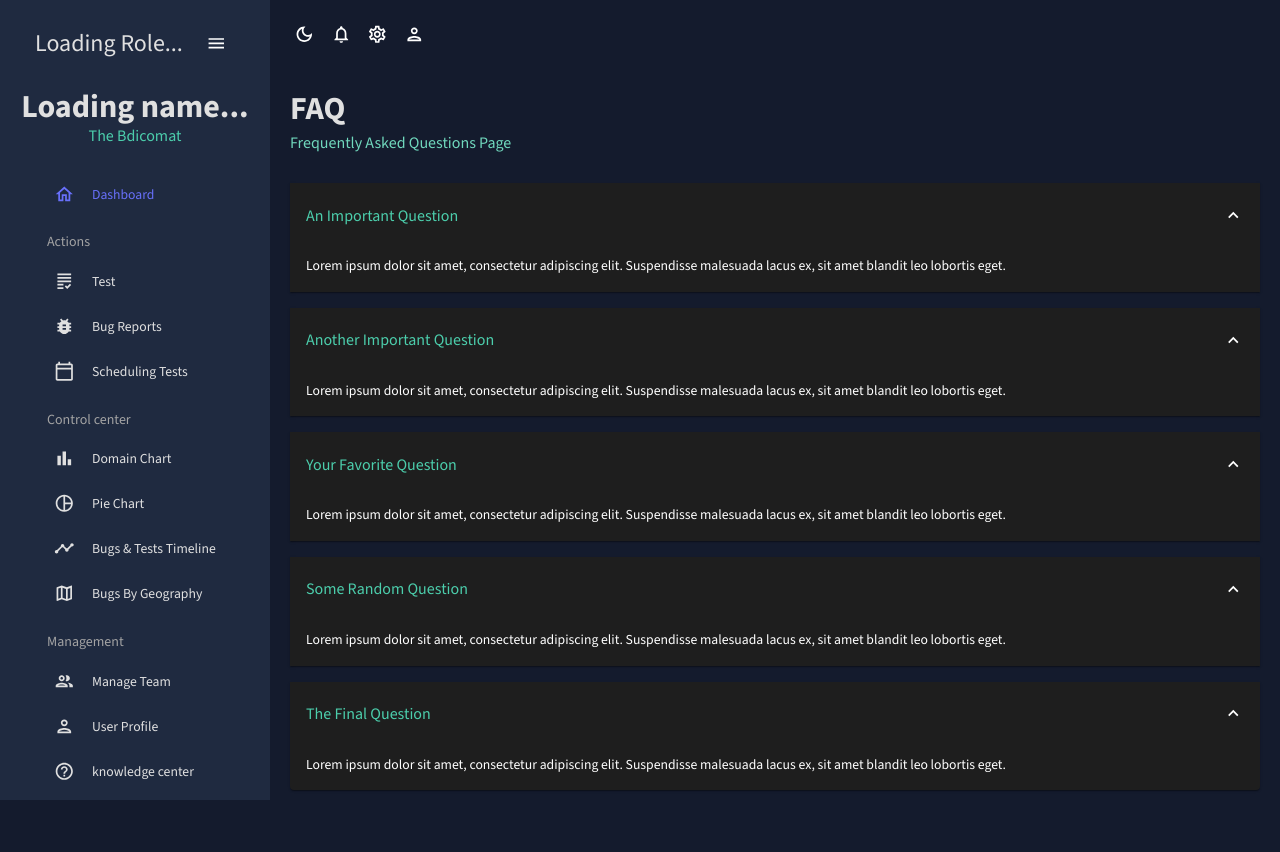
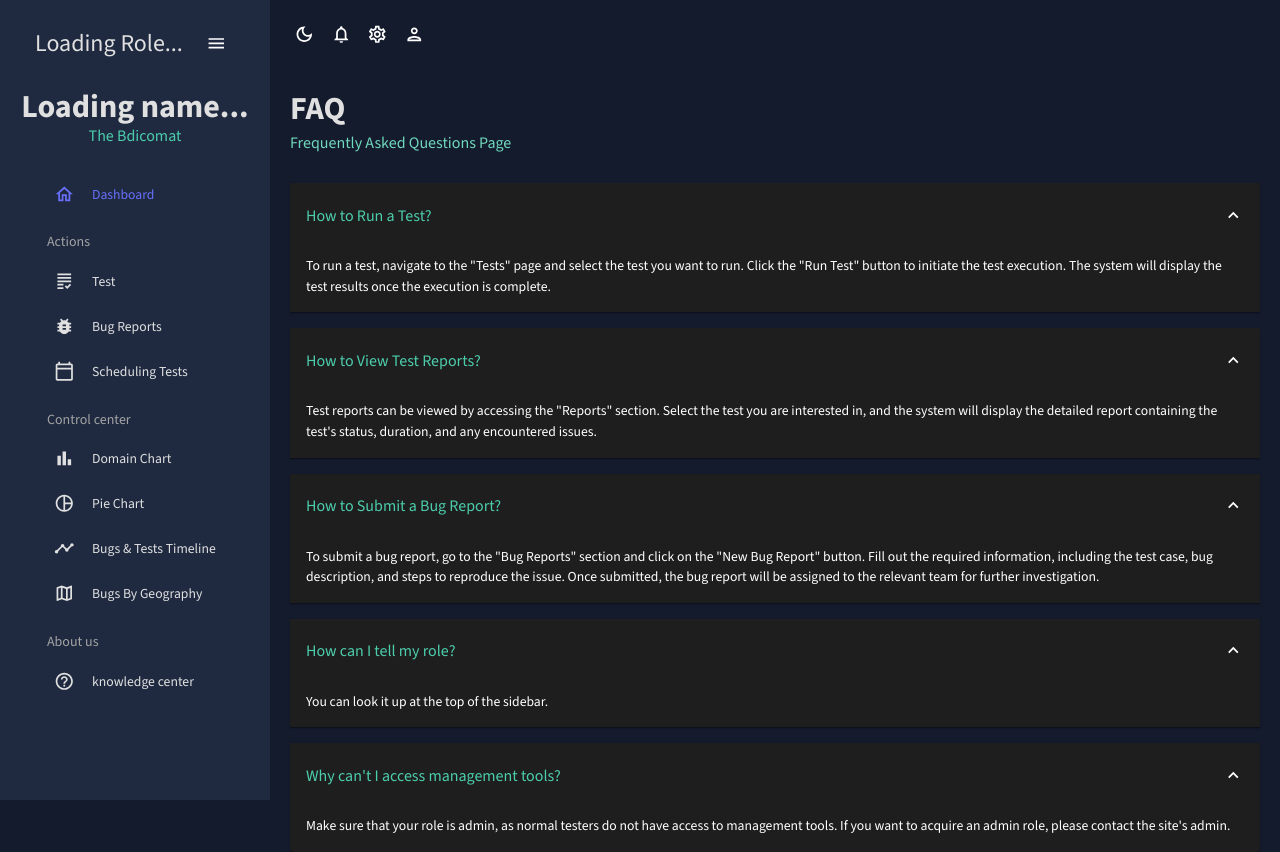
Before and after one commit to Avikai-Soria/Bdicomat, a React (Vite) app in the folder QA_Dashboard/: page /faq in a window 1280 px wide. Before the commit the page ends 800 px from the top, so only its background shows below. Built offline with nearby package versions, Linux system fonts and the light colour scheme; no server answers; sample sign-in values are in the browser's storage.

Commit message:
Updated sidebar and FAQ

```diff
--- a/QA_Dashboard/src/components/main_page/layout/FAQ.jsx
+++ b/QA_Dashboard/src/components/main_page/layout/FAQ.jsx
@@ -17,65 +17,66 @@ const FAQ = () => {
       <Accordion defaultExpanded>
         <AccordionSummary expandIcon={<ExpandMoreIcon />}>
           <Typography color={colors.greenAccent[500]} variant="h5">
-            An Important Question
+            How to Run a Test?
           </Typography>
         </AccordionSummary>
         <AccordionDetails>
           <Typography>
-            Lorem ipsum dolor sit amet, consectetur adipiscing elit. Suspendisse
-            malesuada lacus ex, sit amet blandit leo lobortis eget.
+            To run a test, navigate to the "Tests" page and select the test you want to run.
+            Click the "Run Test" button to initiate the test execution.
+            The system will display the test results once the execution is complete.
           </Typography>
         </AccordionDetails>
       </Accordion>
       <Accordion defaultExpanded>
         <AccordionSummary expandIcon={<ExpandMoreIcon />}>
           <Typography color={colors.greenAccent[500]} variant="h5">
-            Another Important Question
+            How to View Test Reports?
           </Typography>
         </AccordionSummary>
         <AccordionDetails>
           <Typography>
-            Lorem ipsum dolor sit amet, consectetur adipiscing elit. Suspendisse
-            malesuada lacus ex, sit amet blandit leo lobortis eget.
+            Test reports can be viewed by accessing the "Reports" section.
+            Select the test you are interested in, and the system will display the detailed report containing the test's status, duration, and any encountered issues.
           </Typography>
         </AccordionDetails>
       </Accordion>
       <Accordion defaultExpanded>
         <AccordionSummary expandIcon={<ExpandMoreIcon />}>
           <Typography color={colors.greenAccent[500]} variant="h5">
-            Your Favorite Question
+            How to Submit a Bug Report?
           </Typography>
         </AccordionSummary>
         <AccordionDetails>
           <Typography>
-            Lorem ipsum dolor sit amet, consectetur adipiscing elit. Suspendisse
-            malesuada lacus ex, sit amet blandit leo lobortis eget.
+            To submit a bug report, go to the "Bug Reports" section and click on the "New Bug Report" button.
+            Fill out the required information, including the test case, bug description, and steps to reproduce the issue.
+            Once submitted, the bug report will be assigned to the relevant team for further investigation.
           </Typography>
         </AccordionDetails>
       </Accordion>
       <Accordion defaultExpanded>
         <AccordionSummary expandIcon={<ExpandMoreIcon />}>
           <Typography color={colors.greenAccent[500]} variant="h5">
-            Some Random Question
+            How can I tell my role?
           </Typography>
         </AccordionSummary>
         <AccordionDetails>
           <Typography>
-            Lorem ipsum dolor sit amet, consectetur adipiscing elit. Suspendisse
-            malesuada lacus ex, sit amet blandit leo lobortis eget.
+            You can look it up at the top of the sidebar.
           </Typography>
         </AccordionDetails>
       </Accordion>
       <Accordion defaultExpanded>
         <AccordionSummary expandIcon={<ExpandMoreIcon />}>
           <Typography color={colors.greenAccent[500]} variant="h5">
-            The Final Question
+            Why can't I access management tools?
           </Typography>
         </AccordionSummary>
         <AccordionDetails>
           <Typography>
-            Lorem ipsum dolor sit amet, consectetur adipiscing elit. Suspendisse
-            malesuada lacus ex, sit amet blandit leo lobortis eget.
+            Make sure that your role is admin, as normal testers do not have access to management tools.
+            If you want to acquire an admin role, please contact the site's admin.
           </Typography>
         </AccordionDetails>
       </Accordion>
--- a/QA_Dashboard/src/components/main_page/layout/Sidebar.jsx
+++ b/QA_Dashboard/src/components/main_page/layout/Sidebar.jsx
@@ -204,6 +204,8 @@ const Sidebar = () => {
               selected={selected}
               setSelected={setSelected}
             />
+            {
+              isAdmin && (<>
                 <Typography
                   variant="h6"
                   color={colors.grey[300]}
@@ -225,6 +227,16 @@ const Sidebar = () => {
                   selected={selected}
                   setSelected={setSelected}
                 />
+
+              </>)
+            }
+            <Typography
+              variant="h6"
+              color={colors.grey[300]}
+              sx={{ m: "15px 0 5px 20px" }}
+            >
+              About us
+            </Typography>
             <Item
               title="knowledge center"
               to="/faq"
@@ -232,6 +244,7 @@ const Sidebar = () => {
               selected={selected}
               setSelected={setSelected}
             />
+
           </Box>
         </Menu>
       </ProSidebar>
```
Lines whose indentation alone changed are shown as unchanged.
